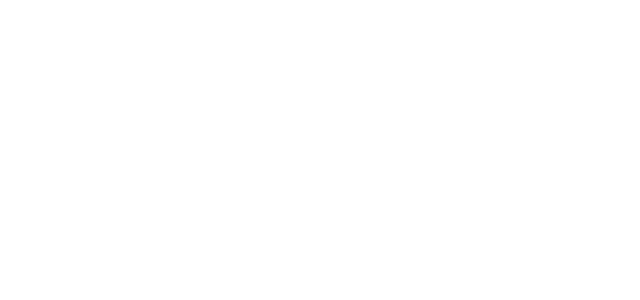
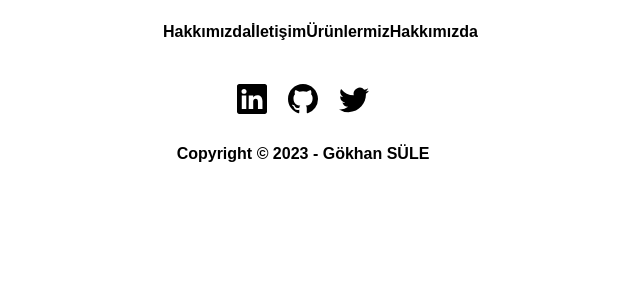
Before and after one commit to g1dotcom/E-commerce, a React (Create React App) app: page /products/1 in a window 1280 px wide. Before the commit this address had no page. Shown: the top 300 px of the page, without its empty margins (337-977 px from the left). Built offline with nearby package versions, Linux system fonts and the light colour scheme.

Commit message:
footer yazıldı

```diff
--- a/src/App.js
+++ b/src/App.js
@@ -1,4 +1,5 @@
 import "./App.css";
+import Footer from "./components/footer/Footer";
 
 //pages
 import Home from "./pages/Home/Home";
@@ -13,6 +14,7 @@
         <Routes>
           <Route path="/" element={<Home />} />
         </Routes>
+        <Footer />
       </BrowserRouter>
     </div>
   );
--- /dev/null
+++ b/src/components/footer/Footer.jsx
@@ -0,0 +1,27 @@
+import React from "react";
+
+//icons
+import { BsGithub, BsLinkedin, BsTwitter } from "react-icons/bs";
+
+const Footer = () => {
+  return (
+    <div className="w-full flex flex-col items-center justify-center">
+      <div className="flex w-1/4 justify-evenly p-5 font-bold">
+        <h1>Hakkımızda</h1>
+        <h1>İletişim</h1>
+        <h1>Ürünlermiz</h1>
+        <h1>Hakkımızda</h1>
+      </div>
+      <div className="flex w-1/6 justify-evenly p-5">
+        <BsLinkedin size={30} />
+        <BsGithub size={30} />
+        <BsTwitter size={30} />
+      </div>
+      <div className="p-2">
+        <h1 className="font-semibold">Copyright © 2023 - Gökhan SÜLE</h1>
+      </div>
+    </div>
+  );
+};
+
+export default Footer;
--- a/src/components/products/Products.jsx
+++ b/src/components/products/Products.jsx
@@ -1,9 +1,12 @@
-import React, { useEffect } from "react";
+import React, { useEffect, useState } from "react";
 
 //Loading
 import Loading from "../Loading";
 //components
 import Product from "../product/Product";
+
+//pagination
+import ReactPaginate from "react-paginate";
 
 //redux
 import { useDispatch, useSelector } from "react-redux";
@@ -17,16 +20,49 @@
     dispatch(getProducts());
   }, [dispatch]);
 
+  //pagination
+  const [itemOffset, setItemOffset] = useState(0);
+
+  // Simulate fetching items from another resources.
+  // (This could be items from props; or items loaded in a local state
+  // from an API endpoint with useEffect and useState)
+  const itemsPerPage = 6;
+  const endOffset = itemOffset + itemsPerPage;
+  console.log(`Loading items from ${itemOffset} to ${endOffset}`);
+  const currentItems = products.slice(itemOffset, endOffset);
+  const pageCount = Math.ceil(products.length / itemsPerPage);
+
+  // Invoke when user click to request another page.
+  const handlePageClick = (event) => {
+    const newOffset = (event.selected * itemsPerPage) % products.length;
+    console.log(
+      `User requested page number ${event.selected}, which is offset ${newOffset}`
+    );
+    setItemOffset(newOffset);
+  };
+
   return (
     <div className="">
       {productsStatus == "LOADING" ? (
         <Loading />
       ) : (
-        <div className="flex flex-wrap justify-center">
-          {products?.map((product, i) => (
-            <Product key={i} product={product} />
-          ))}
-        </div>
+        <>
+          <div className="flex flex-wrap justify-center">
+            {currentItems?.map((product, i) => (
+              <Product key={i} product={product} />
+            ))}
+          </div>
+          <ReactPaginate
+            className="paginate"
+            breakLabel="..."
+            nextLabel=">"
+            onPageChange={handlePageClick}
+            pageRangeDisplayed={5}
+            pageCount={pageCount}
+            previousLabel="<"
+            renderOnZeroPageCount={null}
+          />
+        </>
       )}
     </div>
   );
--- a/src/index.css
+++ b/src/index.css
@@ -36,3 +36,21 @@
     #ffe259
   ); /* W3C, IE 10+/ Edge, Firefox 16+, Chrome 26+, Opera 12+, Safari 7+ */
 }
+
+/* paginate */
+
+.paginate {
+  display: flex;
+  align-items: center;
+  justify-content: center;
+  background-color: #f37335;
+}
+.paginate li {
+  width: 30px;
+  height: 30px;
+  border: 1px solid white;
+  margin: 5px;
+  display: flex;
+  align-items: center;
+  justify-content: center;
+}
--- a/src/pages/Home/Home.jsx
+++ b/src/pages/Home/Home.jsx
@@ -10,7 +10,7 @@
     <div>
       <Header />
 
-      <div className="flex p-12 bg-gray-100 h-screen">
+      <div className="flex p-12 bg-gray-100 h-auto">
         <div className="w-1/6 p-2">
           <Categories />
         </div>
```
